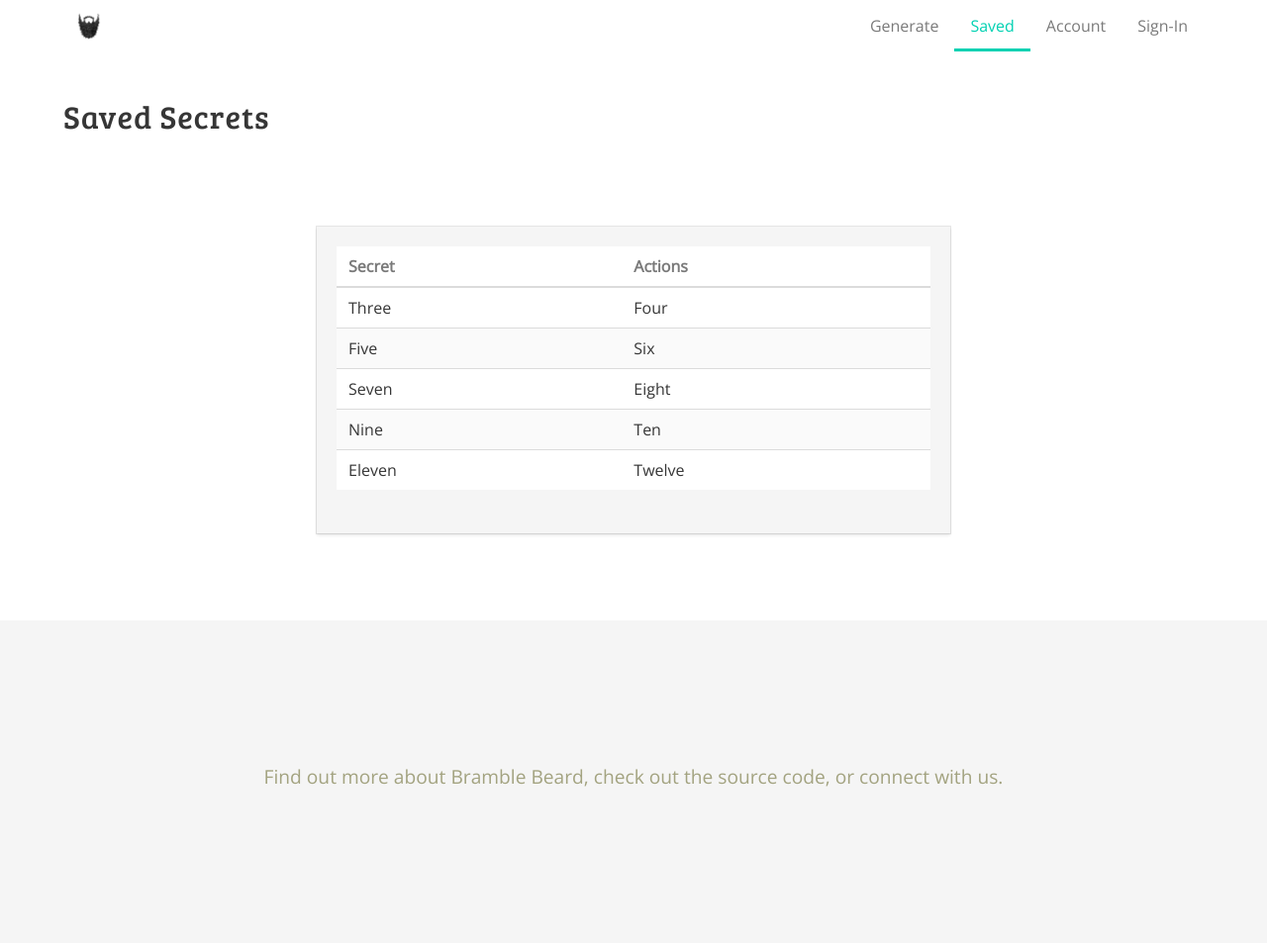
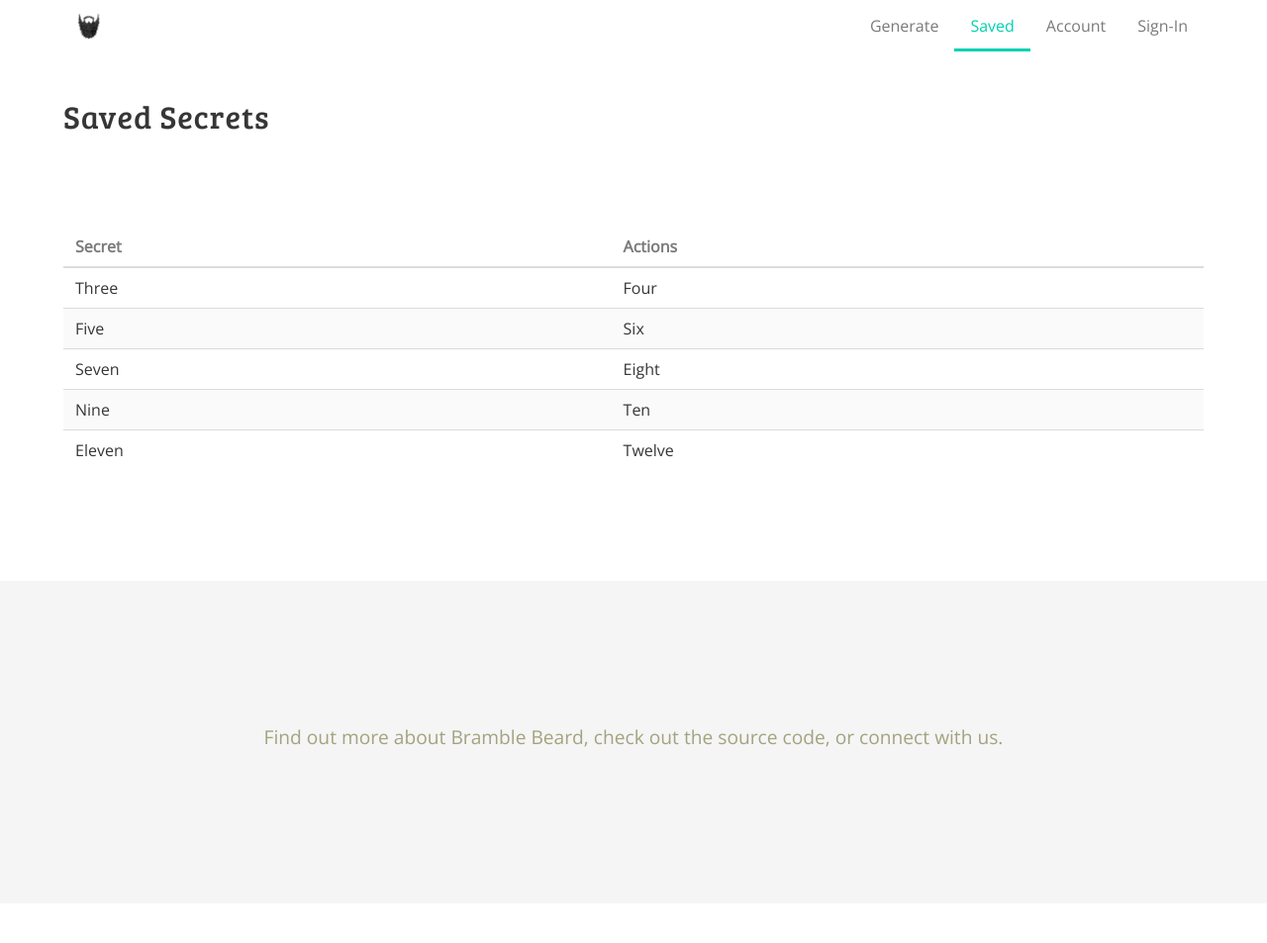
Before and after one commit to BrambleBeard/bramblebeard.github.io, a Jekyll site: the page built from saved.html, in a window 1280 px wide. Shown: the whole page at 99% size. Built offline with Jekyll 4.4.1, drawn with Linux system fonts in a browser that asks for light colours; after the commit the page ends 913 px from its top, so only the background shows below that.

Commit message:
e/htm Minor html edits

```diff
--- a/generate.html
+++ b/generate.html
@@ -14,7 +14,7 @@
 
             <!-- Right side -->
             <div class="level-right">
-                <p class="level-item"><a href="#" class="button">Re-generate</a></p>
+                <p class="level-item"><a href="#" class="">Re-generate</a></p>
                 <p class="level-item"><a href="#" class="button is-primary">Copy</a></p>
             </div>
         </nav>
--- a/index.html
+++ b/index.html
@@ -40,8 +40,8 @@
                     </form>
                 </div>
                 <div class="column is-5 is-offset-1">
-                    <h2 class="title is-2">Title of Section</h2>
-                    <p>Lorem ipsum dolor sit amet, consectetur adipisicing elit. Soluta quod at, dolorem deserunt recusandae nobis delectus ex tenetur alias, velit aliquid voluptatum eligendi qui, vitae rem reiciendis libero vero porro!</p>
+                    <h2 class="title is-2">{{ site.title }}</h2>
+                    <p>Enter your secret information &mdash; passwords, connection strings, secret messagees, etc. and share a unique expiring link.  This will keep your private information out of your saved and logged email.</p>
                 </div>
             </div>
         </div>
--- a/saved.html
+++ b/saved.html
@@ -5,8 +5,8 @@
 ---
 
 <section class="section">
-    <div class="container container-narrow">
-        <div class="box">
+    <div class="container container">
+        <div class="boxless">
             <table class="table is-striped">
                 <thead>
                     <tr>
```
